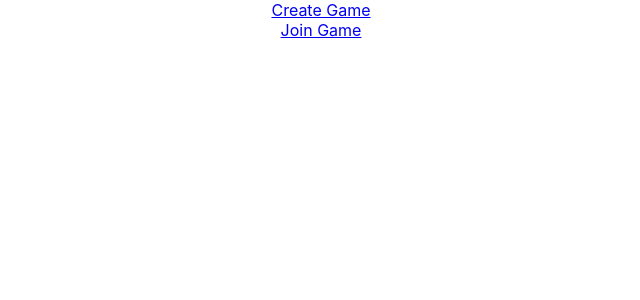
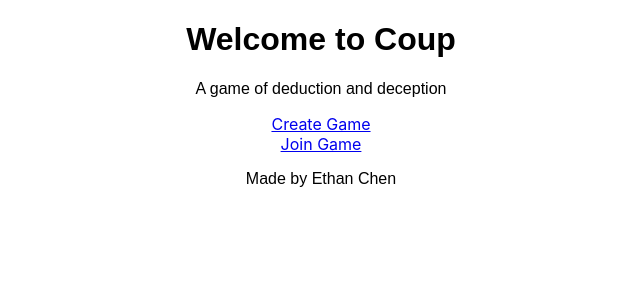
Before and after one commit to Cheneth/coup-online, a React (Create React App) app in the folder coup-client/: page / in a window 1280 px wide. Shown: the top 300 px of the page, without its empty margins (319-959 px from the left). Built offline with nearby package versions, Linux system fonts and the light colour scheme; a web font is replaced by a local one.

Commit message:
added footer to homepage

```diff
--- a/coup-client/src/components/Home.js
+++ b/coup-client/src/components/Home.js
@@ -4,14 +4,19 @@ import { Link } from "react-router-dom";
 export default class Home extends Component {
     render() {
         return (
-            <div>
+            <>
+            <div className="homeContainer">
+                <h1>Welcome to Coup</h1>
+                <p>A game of deduction and deception</p>
                 <div className="input-group-btn">
-                    <Link to="/create" >Create Game</Link>
+                    <Link className="home" to="/create" >Create Game</Link>
                 </div>
                 <div className="input-group-btn">
-                    <Link to="/join" >Join Game</Link>
+                    <Link className="home" to="/join" >Join Game</Link>
                 </div>
             </div>
+            <p className="footer">Made by Ethan Chen</p>
+            </>
         )
     }
 }
```
